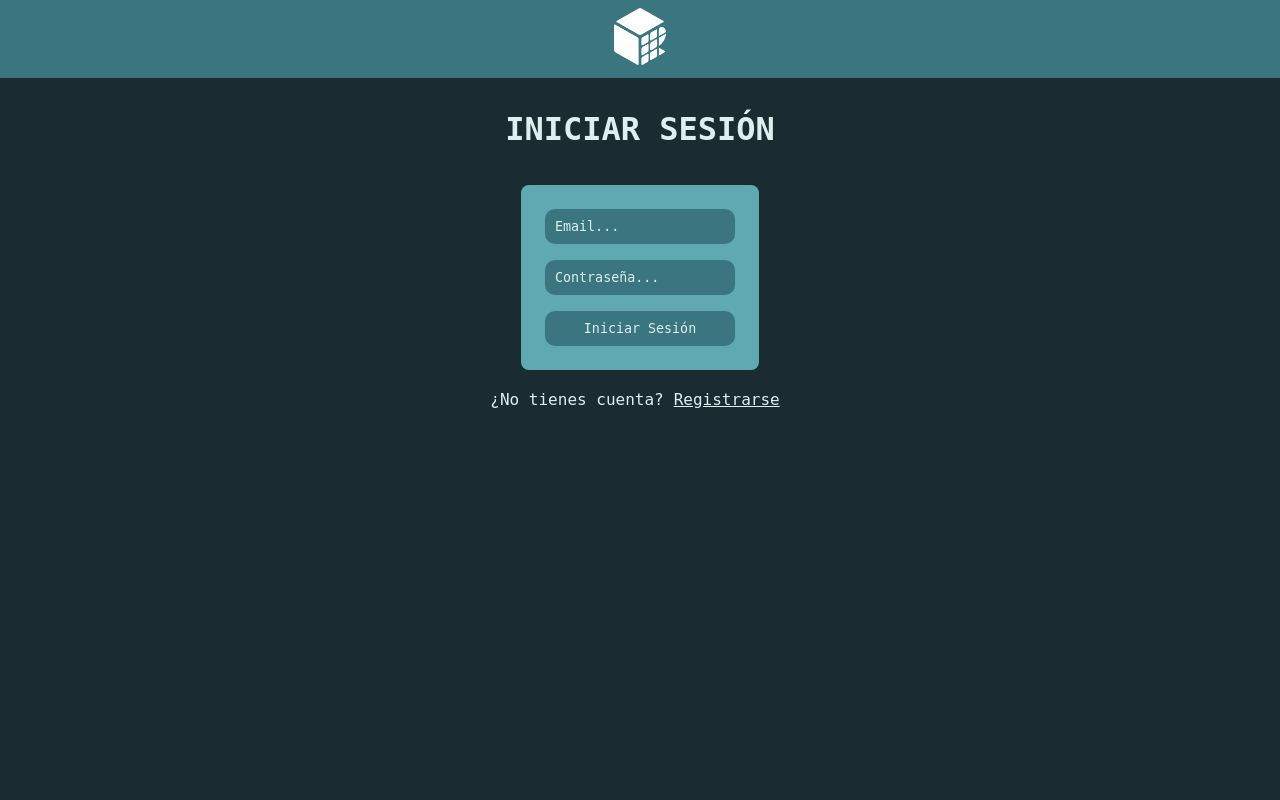
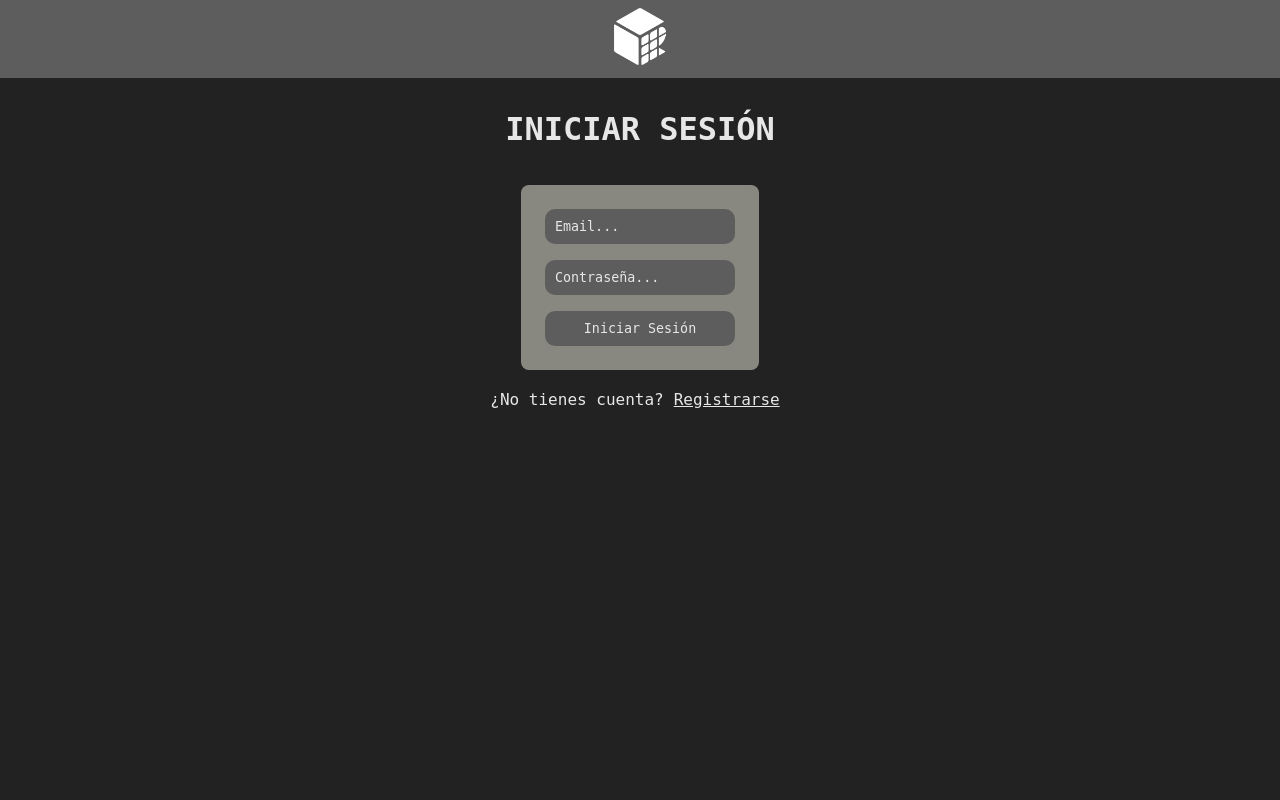
Before and after one commit to LorenzoCampos/OrderThat, a PHP site: page /resources/views/login.php in a window 1280 px wide. Run offline with PHP 8.4, Linux system fonts and the light colour scheme.

Commit message:
cambio de paleta de colores

```diff
--- a/resources/static/css/main.css
+++ b/resources/static/css/main.css
@@ -15,7 +15,8 @@ body {
 }
 
 :root {
-	--color-50: #f2f9f9;
+
+/* 	--color-50: #f2f9f9;
 	--color-100: #ddeff0;
 	--color-200: #bfe0e2;
 	--color-300: #92cace;
@@ -25,7 +26,29 @@ body {
 	--color-700: #356169;
 	--color-800: #325158;
 	--color-900: #2d464c;
-	--color-950: #1a2c32;
+	--color-950: #1a2c32; */
+
+	--color-50: #F6F6F6;
+	--color-100: #E7E7E7;
+	--color-200: #D1D1D1;
+	--color-300: #B0B0B0;
+	--color-400: #888880;
+	--color-500: #6D6D6D;
+	--color-600: #5D5D5D;
+	--color-700: #4F4F4F;
+	--color-800: #454545;
+	--color-900: #3D3D3D;
+	--color-950: #222222;
+
+
+	/* --color-text: #f3f8f7;
+    --color-background: #0e0e11;
+    --color-background-form: #1e2e2e;
+    --color-text-button: #ffffff;
+    --color-button-default: #4a7d7a;
+    --color-button-hover: #416b69;
+    --color-input-focus: #467472;
+    --color-error: #ff5757; */
 
 	/* Font Permanent Marker */
 
```
